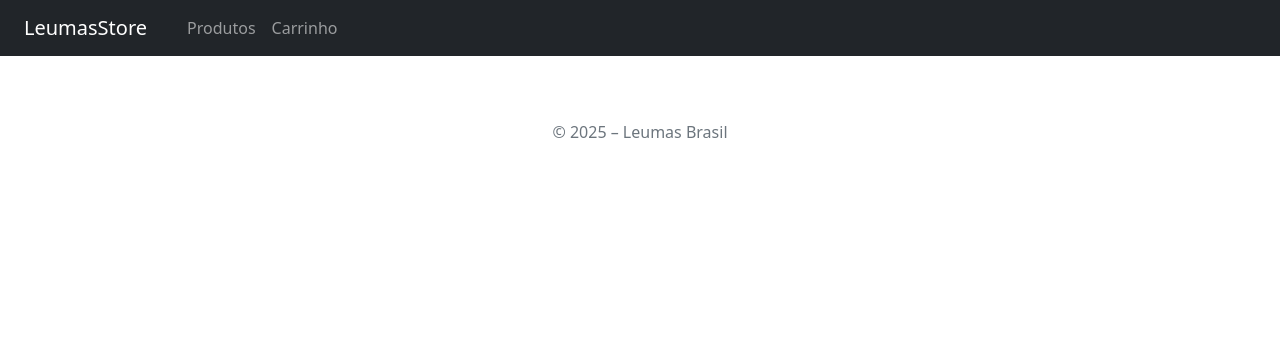
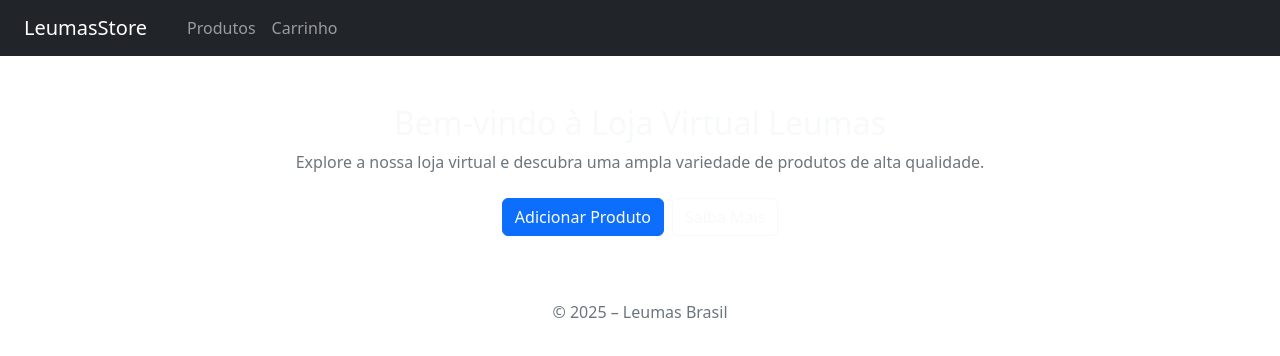
Before and after one commit to SamuelloranD/mini-e-commerce-front, an Angular app: page / in a window 1280 px wide. Shown: the top 356 px of the page. Built offline with nearby package versions, Linux system fonts and the light colour scheme.

Commit message:
feat: hero component

```diff
--- a/src/app/app.component.html
+++ b/src/app/app.component.html
@@ -1,4 +1,5 @@
 <app-navbar></app-navbar>
+<app-hero></app-hero>
 
 <main class="container">
   <router-outlet></router-outlet>
--- a/src/app/app.component.ts
+++ b/src/app/app.component.ts
@@ -2,11 +2,12 @@ import { Component } from '@angular/core';
 import { RouterOutlet } from '@angular/router';
 import { Navbar } from './components/navbar/navbar.component';
 import { Footer } from './components/footer/footer.component';
+import { HeroComponent } from './components/hero/hero.component';
 
 @Component({
   selector: 'app-root',
   standalone: true,
-  imports: [RouterOutlet, Navbar, Footer],
+  imports: [RouterOutlet, Navbar, Footer, HeroComponent],
   templateUrl: './app.component.html',
   styleUrl: './app.component.css'
 })
--- /dev/null
+++ b/src/app/components/hero/hero.component.html
@@ -0,0 +1,9 @@
+<div class="container my-5 text-center">
+  <h2 class="text-light">Bem-vindo à Loja Virtual Leumas</h2>
+  <p class="text-secondary">Explore a nossa loja virtual e descubra uma ampla variedade de produtos de alta qualidade.</p>
+
+  <div class="mt-4">
+    <button class="btn btn-primary me-2">Adicionar Produto</button>
+    <button class="btn btn-outline-light">Saiba Mais</button>
+  </div>
+</div>
```
Also changed, not shown: src/app/components/hero/hero.component.ts (added, +12 -0 lines), src/app/components/hero/hero.component.css (added), 1 other file (tests, documents, lock files or other folders).
